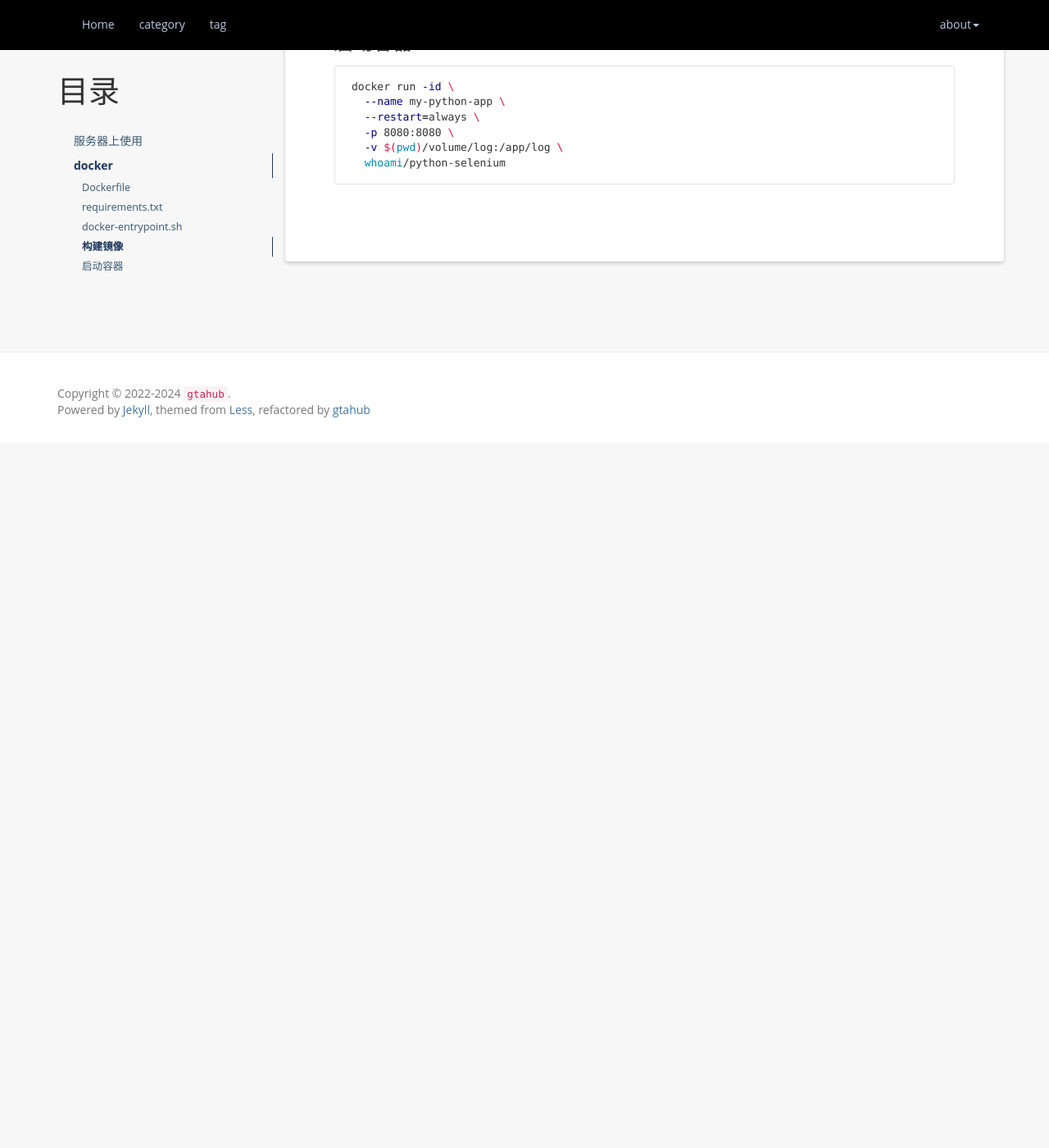
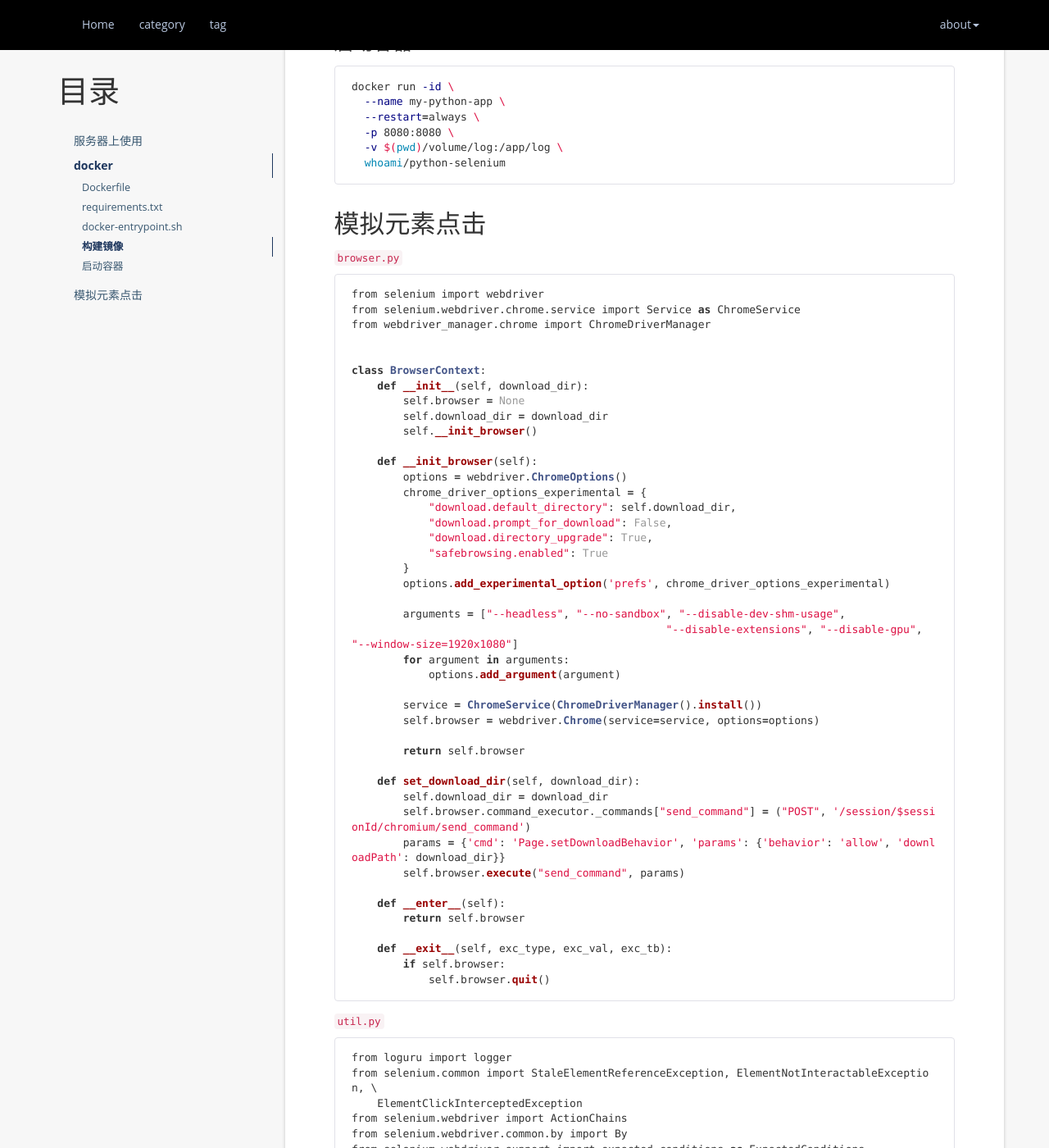
Before and after one commit to atgtahub/atgtahub.github.io, a Jekyll site: the page built from _posts/backend/python/selenium/2024-06-11-python-selenium-chromedriver.md, in a window 1280 px wide and 1400 px high, scrolled down 4093 px. Shown: the whole window at 82% size. Built offline with Jekyll 4.4.1, drawn with Linux system fonts in a browser that asks for light colours; a script that is not in the unit is left out; comment, search, counter and statistics services are not loaded; before the commit the page ends 4633 px from its top, so only the background shows below that; some of the changed text lies outside the part shown.

Commit message:
feat(post): 2024-06-11-python-selenium-chromedriver.md

````diff
--- a/_posts/backend/python/selenium/2024-06-11-python-selenium-chromedriver.md
+++ b/_posts/backend/python/selenium/2024-06-11-python-selenium-chromedriver.md
@@ -208,3 +208,90 @@ docker run -id \
   -v $(pwd)/volume/log:/app/log \
   whoami/python-selenium
 ```
+
+## 模拟元素点击
+
+`browser.py`
+
+```python
+from selenium import webdriver
+from selenium.webdriver.chrome.service import Service as ChromeService
+from webdriver_manager.chrome import ChromeDriverManager
+
+
+class BrowserContext:
+    def __init__(self, download_dir):
+        self.browser = None
+        self.download_dir = download_dir
+        self.__init_browser()
+
+    def __init_browser(self):
+        options = webdriver.ChromeOptions()
+        chrome_driver_options_experimental = {
+            "download.default_directory": self.download_dir,
+            "download.prompt_for_download": False,
+            "download.directory_upgrade": True,
+            "safebrowsing.enabled": True
+        }
+        options.add_experimental_option('prefs', chrome_driver_options_experimental)
+
+        arguments = ["--headless", "--no-sandbox", "--disable-dev-shm-usage",
+                                                 "--disable-extensions", "--disable-gpu", "--window-size=1920x1080"]
+        for argument in arguments:
+            options.add_argument(argument)
+
+        service = ChromeService(ChromeDriverManager().install())
+        self.browser = webdriver.Chrome(service=service, options=options)
+
+        return self.browser
+
+    def set_download_dir(self, download_dir):
+        self.download_dir = download_dir
+        self.browser.command_executor._commands["send_command"] = ("POST", '/session/$sessionId/chromium/send_command')
+        params = {'cmd': 'Page.setDownloadBehavior', 'params': {'behavior': 'allow', 'downloadPath': download_dir}}
+        self.browser.execute("send_command", params)
+
+    def __enter__(self):
+        return self.browser
+
+    def __exit__(self, exc_type, exc_val, exc_tb):
+        if self.browser:
+            self.browser.quit()
+```
+
+`util.py`
+
+```python
+from loguru import logger
+from selenium.common import StaleElementReferenceException, ElementNotInteractableException, \
+    ElementClickInterceptedException
+from selenium.webdriver import ActionChains
+from selenium.webdriver.common.by import By
+from selenium.webdriver.support import expected_conditions as ExpectedConditions
+from selenium.webdriver.support.wait import WebDriverWait
+
+from browser import BrowserContext
+
+def event_listeners(url: str, temp_dir: str):
+    with BrowserContext(temp_dir) as browser:
+        browser.get(url)
+
+        wait = WebDriverWait(browser, 60)
+        elements = wait.until(
+            ExpectedConditions.presence_of_all_elements_located(
+                (By.XPATH, "//div | //a | //button | //input[@type='button']")))
+        if not elements:
+            return None
+
+        for element in elements:
+            try:
+                if element.is_displayed():
+                    # 点击之前将鼠标移动到目标元素上，绕过其他元素的遮盖
+                    ActionChains(browser).move_to_element(element).click().perform()
+            except StaleElementReferenceException as e:
+                logger.debug(f"元素已经不再有效")
+                continue
+            except (ElementNotInteractableException, ElementClickInterceptedException) as e:
+                logger.debug(f"无法点击此元素")
+                continue
+```
````
